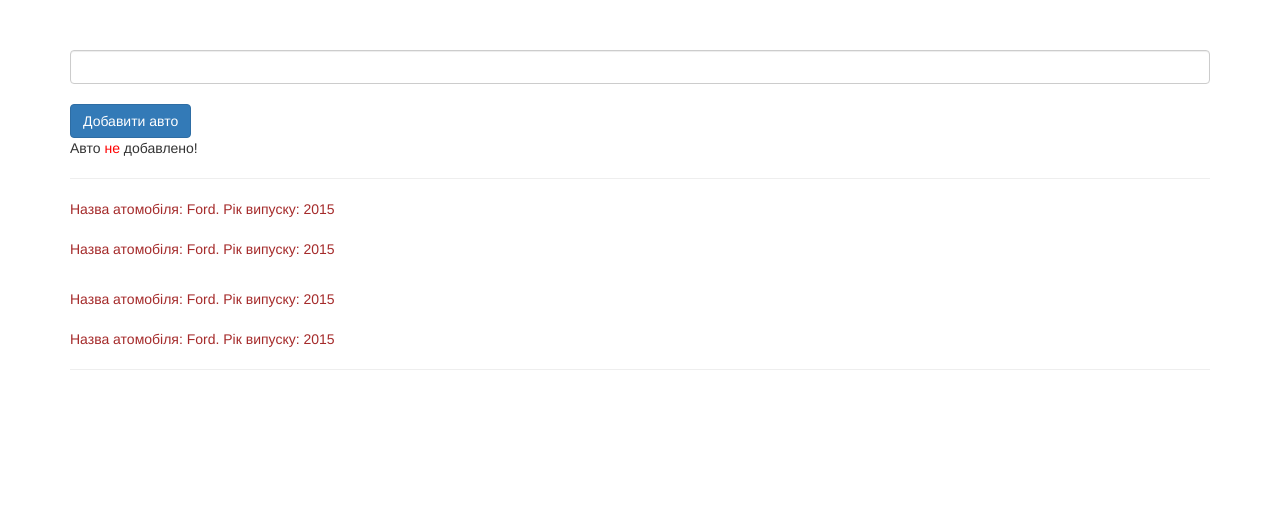
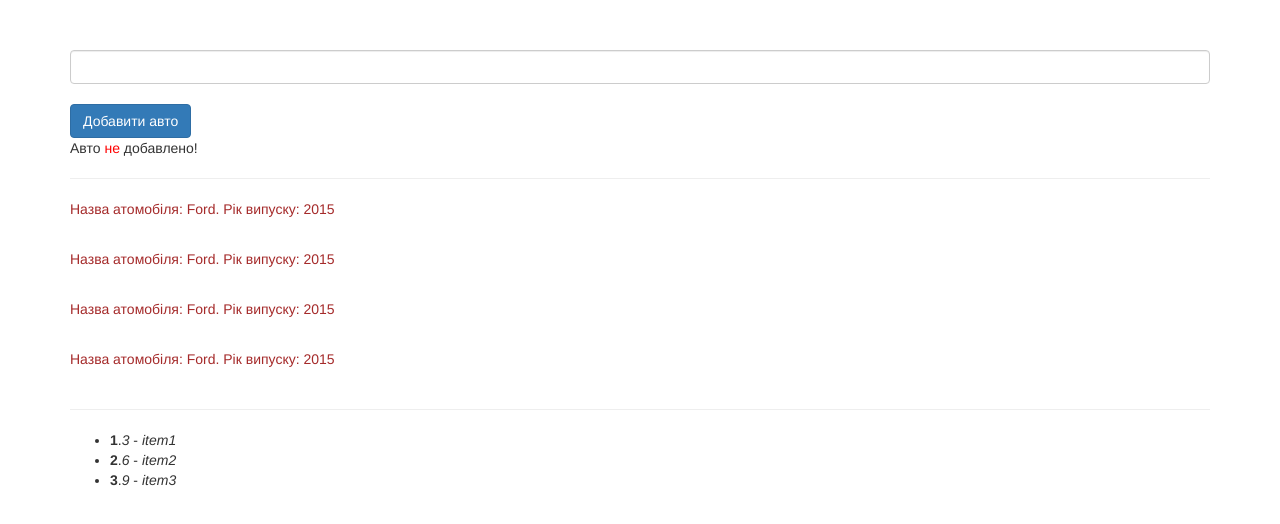
Before and after one commit to OlegGre4ka/Angular-fms, an Angular app: page / in a window 1280 px wide. Shown: the top 524 px of the page. Built offline with nearby package versions, Linux system fonts and the light colour scheme.

Commit message:
V2.8*ngFor

```diff
--- a/src/app/car/car.component.html
+++ b/src/app/car/car.component.html
@@ -1,6 +1,6 @@
 
 <p>
     Назва атомобіля: {{carName}}. Рік випуску: {{carYear}} <br><br>
-    Назва атомобіля: {{getName()}}. Рік випуску: {{carYear}}
+    <!-- Назва атомобіля: {{getName()}}. Рік випуску: {{carYear}} -->
 
 </p>
--- a/src/app/car/car.component.ts
+++ b/src/app/car/car.component.ts
@@ -10,7 +10,7 @@ export class CarComponent {
 
   carName = 'Ford';
   carYear = 2015;
-  getName() {
-    return this.carName;
+  // getName() {
+  //   return this.carName;
+  // }
   }
-  }
--- a/src/app/cars/cars.component.html
+++ b/src/app/cars/cars.component.html
@@ -8,7 +8,11 @@
 <!-- <p #success>Авто добавлено!</p>     -->
 
 <hr>
-<app-car></app-car><br>
-<app-car></app-car>
+<app-car *ngFor="let car of cars"></app-car>
 
 <hr>
+<ul>
+    <li *ngFor="let item of items; let idx = index">
+<b>{{idx+1}}</b>.<i>{{item.id}}</i> - <i>{{item.name}}</i>
+    </li>
+</ul>
--- a/src/app/cars/cars.component.ts
+++ b/src/app/cars/cars.component.ts
@@ -5,15 +5,20 @@ import { Component } from '@angular/core';
   templateUrl: './cars.component.html',
   styleUrls: ['./cars.component.css']
 })
-export class CarsComponent  {
+export class CarsComponent {
 
   carName = '';
   addCarStatus = false;
+  cars = ['Ford', 'Audi', 'BMW', 'Volvo'];
+  items = [{ id: 3, name: 'item1' }, { id: 6, name: 'item2' }, { id: 9, name: 'item3' }];
   constructor() {
 
   }
   addCar() {
     this.addCarStatus = true;
+    this.cars.push(this.carName);
+    this.carName = '';
+
   }
 
 
```
Lines whose indentation alone changed are shown as unchanged.
